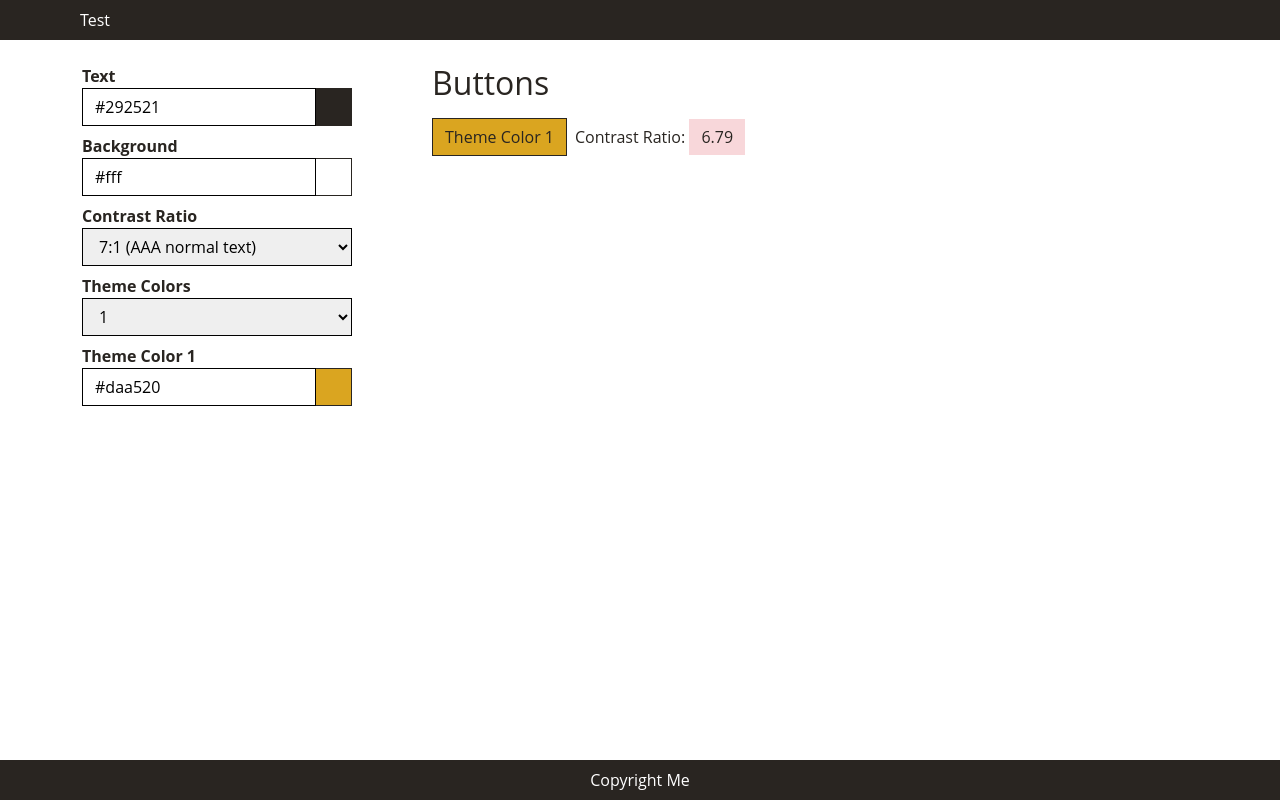
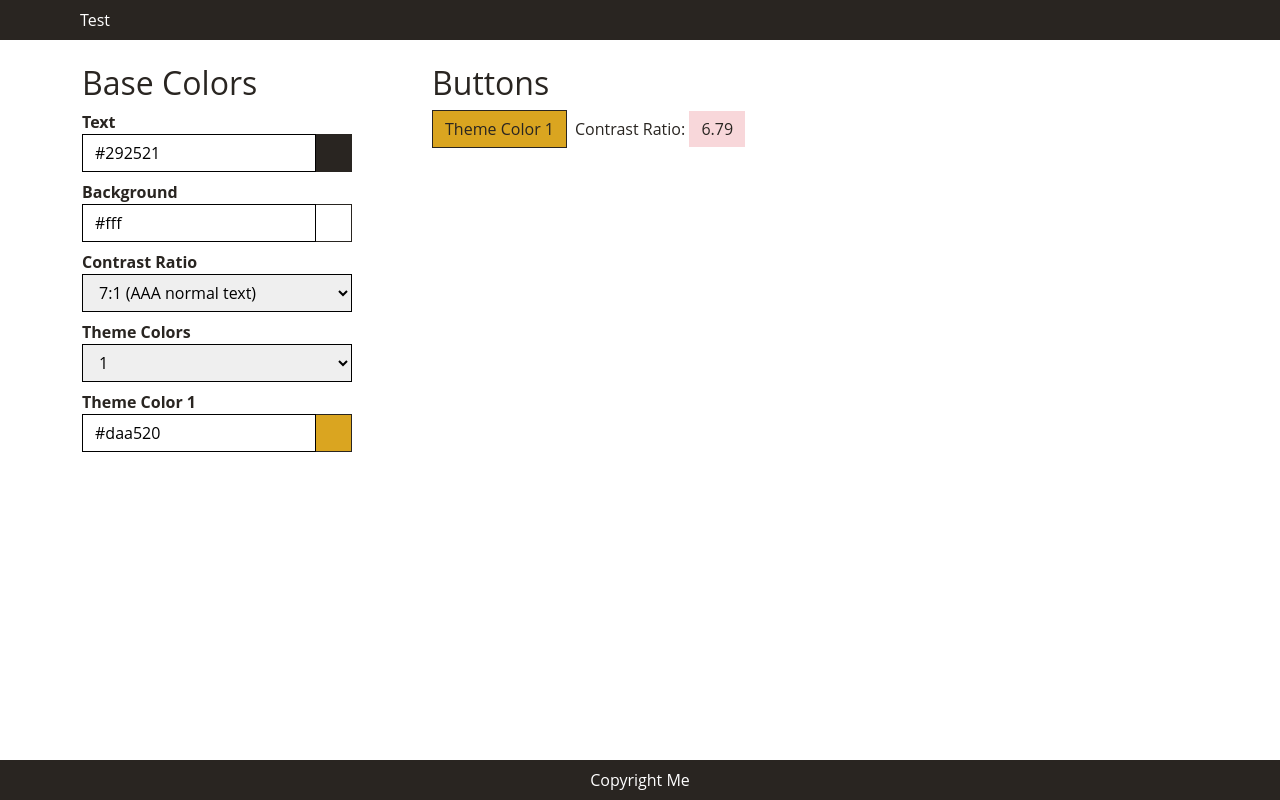
Before and after one commit to johnsiddoway/colors, a React (Vite) app: page / in a window 1280 px wide. Built offline with nearby package versions, Linux system fonts and the light colour scheme.

Commit message:
Consistent panel headers.

```diff
--- a/src/components/picker-panel/picker-panel.tsx
+++ b/src/components/picker-panel/picker-panel.tsx
@@ -17,6 +17,7 @@ export function PickerPanel({ foregroundColor, backgroundColor, contrastRatio, t
 	}
 
 	return <div className="pickerPanel">
+		<h2>Base Colors</h2>
 		<ColorPicker color={foregroundColor} onChange={(value: string) => dispatch({ type: 'set-foreground-color', value })} label="Text" />
 		<ColorPicker color={backgroundColor} onChange={(value: string) => dispatch({ type: 'set-background-color', value })} label="Background" />
 		<ContrastPicker value={contrastRatio} onChange={(value: number) => dispatch({ type: "set-contrast-ratio", value: value })} label="Contrast Ratio" />
--- a/src/components/swatch-panel/button-swatch.tsx
+++ b/src/components/swatch-panel/button-swatch.tsx
@@ -59,7 +59,7 @@ export function ButtonSwatchList(props: Props) {
 		return <ButtonSwatch key={index} backgroundColor={value} color={props.foregroundColor} contrastRatio={props.contrastRatio} buttonText={`Theme Color ${index + 1}`} />
 	});
 	return <div>
-		<h2 style={{ margin: '0 0 1rem 0' }}>Buttons</h2>
+		<h2>Buttons</h2>
 		{buttons}
 	</div>;
 };
```
